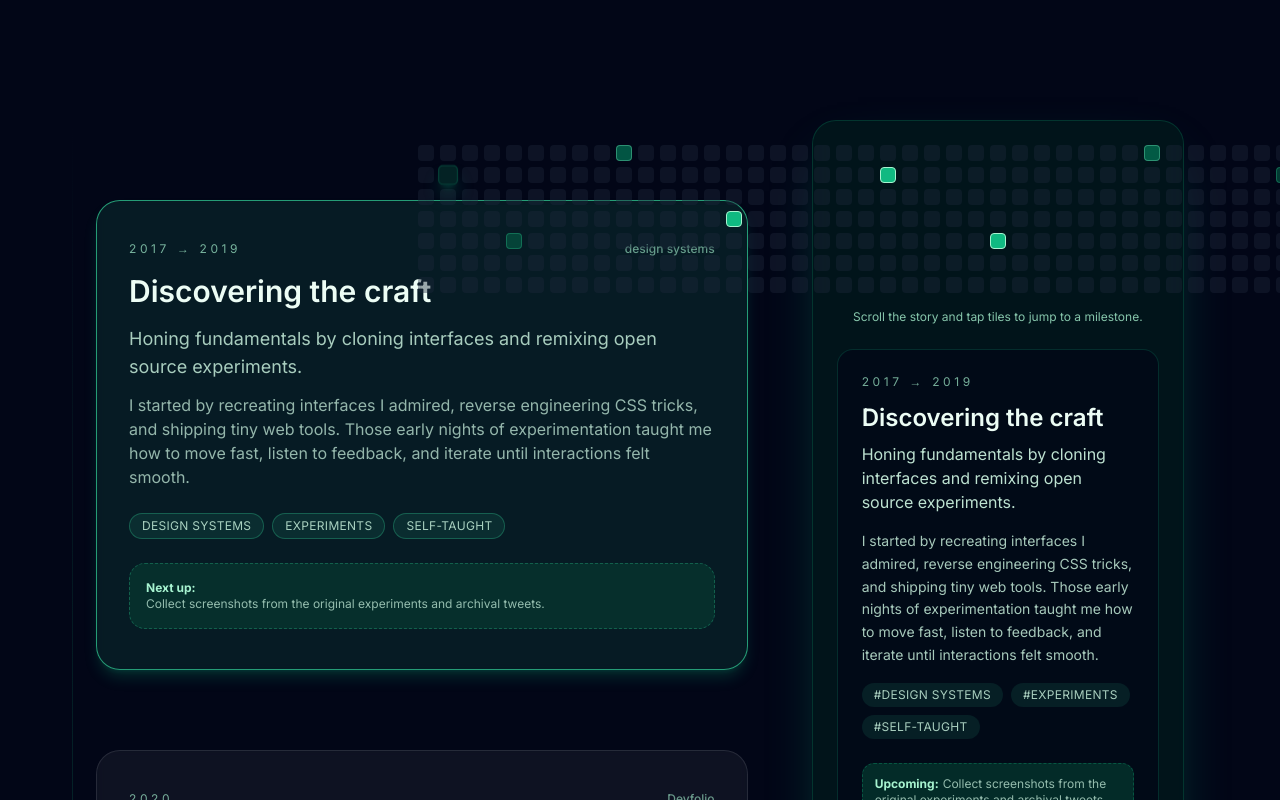
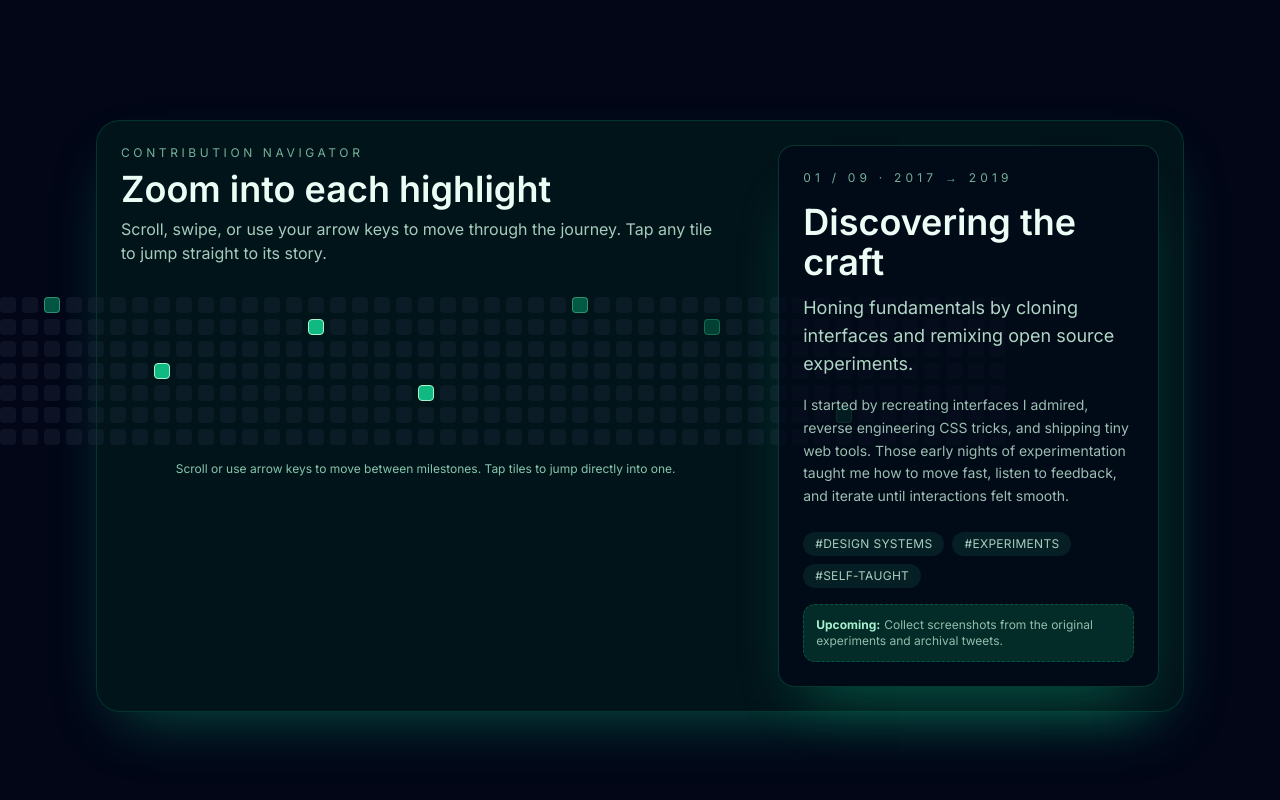
Before and after one commit to Markeljan/0xMarkeljan, a Next.js app: page / in a window 1280 px wide. Shown: the part 680-1480 px from the top of the page. Built offline with nearby package versions, Linux system fonts and the light colour scheme.

Commit message:
Refocus experience on scroll-driven highlight viewer

```diff
--- a/app/page.tsx
+++ b/app/page.tsx
@@ -29,7 +29,7 @@ export default function Home() {
             <span aria-hidden>↗</span>
           </a>
           <a
-            href="https://x.com/0xsoko"
+            href="https://x.com/soko_eth"
             target="_blank"
             rel="noopener noreferrer"
             className="inline-flex items-center gap-2 rounded-full border border-emerald-400/40 bg-transparent px-5 py-3 text-sm font-semibold text-emerald-100/80 transition hover:border-emerald-300 hover:text-emerald-200 focus-visible:outline focus-visible:outline-2 focus-visible:outline-offset-2 focus-visible:outline-emerald-200"
--- a/components/ContributionHeatmap.tsx
+++ b/components/ContributionHeatmap.tsx
@@ -58,7 +58,7 @@ export default function ContributionHeatmap({
         })}
       </div>
       <p className="text-xs text-emerald-200/80">
-        Scroll the story and tap tiles to jump to a milestone.
+        Scroll or use arrow keys to move between milestones. Tap tiles to jump directly into one.
       </p>
     </div>
   );
--- a/components/JourneyExperience.tsx
+++ b/components/JourneyExperience.tsx
@@ -1,6 +1,13 @@
 "use client";
 
-import { useCallback, useEffect, useMemo, useRef, useState } from "react";
+import {
+  useCallback,
+  useEffect,
+  useMemo,
+  useRef,
+  useState,
+} from "react";
+import type { TouchEvent, WheelEvent } from "react";
 import ContributionHeatmap from "./ContributionHeatmap";
 import { highlights as highlightData, type Highlight } from "@/data/highlights";
 
@@ -9,192 +16,189 @@ export default function JourneyExperience() {
     return [...highlightData].sort((a, b) => a.sequence - b.sequence);
   }, []);
 
-  const [activeId, setActiveId] = useState<string | null>(timeline[0]?.id ?? null);
-  const sectionRefs = useRef<Record<string, HTMLElement | null>>({});
-  const observerRef = useRef<IntersectionObserver | null>(null);
-  const manualSelectionRef = useRef(false);
-  const manualTimeoutRef = useRef<number | null>(null);
+  const [activeIndex, setActiveIndex] = useState(0);
+  const scrollLockRef = useRef(false);
+  const releaseTimeoutRef = useRef<number | null>(null);
+  const touchStartRef = useRef<number | null>(null);
 
-  const registerSection = useCallback(
-    (id: string) => (node: HTMLElement | null) => {
-      sectionRefs.current[id] = node;
-      if (node && observerRef.current) {
-        observerRef.current.observe(node);
+  const activeHighlight = timeline[activeIndex];
+
+  const releaseScroll = useCallback(() => {
+    if (releaseTimeoutRef.current) {
+      window.clearTimeout(releaseTimeoutRef.current);
+    }
+    releaseTimeoutRef.current = window.setTimeout(() => {
+      scrollLockRef.current = false;
+      releaseTimeoutRef.current = null;
+    }, 450);
+  }, []);
+
+  const stepThroughTimeline = useCallback(
+    (direction: "next" | "prev") => {
+      if (!timeline.length) return false;
+
+      let didChange = false;
+      setActiveIndex((prev) => {
+        const delta = direction === "next" ? 1 : -1;
+        const next = Math.min(Math.max(prev + delta, 0), timeline.length - 1);
+        if (next !== prev) {
+          didChange = true;
+        }
+        return next;
+      });
+
+      return didChange;
+    },
+    [timeline.length]
+  );
+
+  const focusHighlight = useCallback(
+    (id: string) => {
+      const index = timeline.findIndex((item) => item.id === id);
+      if (index !== -1) {
+        setActiveIndex(index);
       }
     },
-    []
+    [timeline]
   );
 
-  useEffect(() => {
-    const observer = new IntersectionObserver(
-      (entries) => {
-        if (manualSelectionRef.current) return;
+  const handleWheel = useCallback(
+    (event: WheelEvent<HTMLDivElement>) => {
+      if (scrollLockRef.current) return;
 
-        const visible = entries
-          .filter((entry) => entry.isIntersecting)
-          .sort((a, b) => b.intersectionRatio - a.intersectionRatio);
+      const magnitude = Math.abs(event.deltaY);
+      if (magnitude < 16) return;
 
-        const top = visible[0]?.target.getAttribute("data-highlight-id");
-        if (top) {
-          setActiveId((prev) => (prev === top ? prev : top));
+      const direction = event.deltaY > 0 ? "next" : "prev";
+      const changed = stepThroughTimeline(direction);
+
+      if (changed) {
+        scrollLockRef.current = true;
+        event.preventDefault();
+        releaseScroll();
       }
     },
-      {
-        threshold: [0.25, 0.5, 0.75],
-        rootMargin: "-35% 0px -45% 0px",
-      }
+    [releaseScroll, stepThroughTimeline]
   );
 
-    observerRef.current = observer;
+  const handleTouchStart = useCallback((event: TouchEvent<HTMLDivElement>) => {
+    if (event.touches.length !== 1) return;
+    touchStartRef.current = event.touches[0].clientY;
+  }, []);
 
-    timeline.forEach((highlight) => {
-      const node = sectionRefs.current[highlight.id];
-      if (node) observer.observe(node);
-    });
+  const handleTouchMove = useCallback(
+    (event: TouchEvent<HTMLDivElement>) => {
+      if (scrollLockRef.current) return;
+      if (event.touches.length !== 1) return;
+      if (touchStartRef.current === null) return;
 
-    return () => {
-      observer.disconnect();
-      observerRef.current = null;
-    };
-  }, [timeline]);
+      const currentY = event.touches[0].clientY;
+      const diff = touchStartRef.current - currentY;
+
+      if (Math.abs(diff) < 35) return;
+
+      const direction = diff > 0 ? "next" : "prev";
+      const changed = stepThroughTimeline(direction);
+
+      if (changed) {
+        scrollLockRef.current = true;
+        event.preventDefault();
+        touchStartRef.current = currentY;
+        releaseScroll();
+      }
+    },
+    [releaseScroll, stepThroughTimeline]
+  );
+
+  const handleTouchEnd = useCallback(() => {
+    touchStartRef.current = null;
+  }, []);
 
   useEffect(() => {
     return () => {
-      if (manualTimeoutRef.current) {
-        window.clearTimeout(manualTimeoutRef.current);
+      if (releaseTimeoutRef.current) {
+        window.clearTimeout(releaseTimeoutRef.current);
       }
     };
   }, []);
 
-  const activeHighlight = useMemo(() => {
-    return timeline.find((item) => item.id === activeId) ?? timeline[0];
-  }, [timeline, activeId]);
+  useEffect(() => {
+    const handleKeyDown = (event: KeyboardEvent) => {
+      if (event.key === "ArrowDown" || event.key === "ArrowRight") {
+        const changed = stepThroughTimeline("next");
+        if (changed) {
+          event.preventDefault();
+        }
+      } else if (event.key === "ArrowUp" || event.key === "ArrowLeft") {
+        const changed = stepThroughTimeline("prev");
+        if (changed) {
+          event.preventDefault();
+        }
+      }
+    };
 
-  const previewHighlight = useCallback((id: string) => {
-    setActiveId((prev) => (prev === id ? prev : id));
-  }, []);
-
-  const jumpToHighlight = useCallback((id: string) => {
-    manualSelectionRef.current = true;
-    setActiveId(id);
-
-    if (manualTimeoutRef.current) {
-      window.clearTimeout(manualTimeoutRef.current);
-    }
-
-    manualTimeoutRef.current = window.setTimeout(() => {
-      manualSelectionRef.current = false;
-    }, 800);
-
-    const target = sectionRefs.current[id];
-    if (target) {
-      target.scrollIntoView({ behavior: "smooth", block: "start" });
-    }
-  }, []);
+    window.addEventListener("keydown", handleKeyDown);
+    return () => window.removeEventListener("keydown", handleKeyDown);
+  }, [stepThroughTimeline]);
 
   return (
-    <section className="relative mt-16 flex flex-col gap-12 lg:mt-24 lg:grid lg:grid-cols-[minmax(0,2.1fr)_minmax(0,1.2fr)] lg:gap-16">
-      <div className="relative space-y-16 lg:space-y-20">
+    <section className="relative mt-16 rounded-3xl border border-emerald-500/20 bg-emerald-950/40 p-6 shadow-[0_25px_60px_-25px_rgba(16,185,129,0.45)] backdrop-blur lg:mt-24">
       <div
-          aria-hidden
-          className="absolute -left-6 top-0 hidden h-full w-px bg-gradient-to-b from-emerald-500/0 via-emerald-500/60 to-emerald-500/0 lg:block"
-        />
-        {timeline.map((highlight) => {
-          const isActive = activeHighlight?.id === highlight.id;
-
-          return (
-            <article
-              key={highlight.id}
-              ref={registerSection(highlight.id)}
-              data-highlight-id={highlight.id}
-              tabIndex={0}
-              onFocus={() => previewHighlight(highlight.id)}
-              onMouseEnter={() => previewHighlight(highlight.id)}
-              className={`scroll-mt-28 rounded-3xl border px-6 py-8 transition-all duration-300 ease-out backdrop-blur-sm sm:px-8 sm:py-10 ${
-                isActive
-                  ? "border-emerald-400/70 bg-emerald-400/10 shadow-lg shadow-emerald-500/20"
-                  : "border-white/10 bg-white/5 hover:border-emerald-400/40 hover:bg-emerald-400/5"
-              }`}
+        className="flex flex-col gap-10 lg:grid lg:grid-cols-[minmax(0,1.6fr)_minmax(0,1fr)] lg:gap-12"
+        onWheel={handleWheel}
+        onTouchStart={handleTouchStart}
+        onTouchMove={handleTouchMove}
+        onTouchEnd={handleTouchEnd}
+        role="presentation"
       >
-              <div className="flex items-center justify-between gap-4">
-                <span className="text-xs uppercase tracking-[0.3em] text-emerald-200/70">
-                  {highlight.period}
-                </span>
-                <span className="text-xs font-medium text-emerald-200/60">
-                  {highlight.tags[0]}
-                </span>
-              </div>
-              <h3 className="mt-4 text-2xl font-semibold text-emerald-50 sm:text-3xl">
-                {highlight.title}
-              </h3>
-              <p className="mt-4 text-base text-emerald-100/80 sm:text-lg">
-                {highlight.summary}
+        <div className="flex flex-col gap-8">
+          <header className="space-y-2">
+            <p className="text-xs uppercase tracking-[0.3em] text-emerald-200/70">Contribution navigator</p>
+            <h2 className="text-3xl font-semibold text-emerald-50 sm:text-4xl">Zoom into each highlight</h2>
+            <p className="text-sm text-emerald-100/80 sm:text-base">
+              Scroll, swipe, or use your arrow keys to move through the journey. Tap any tile to jump straight to its story.
             </p>
-              <p className="mt-3 text-sm text-emerald-100/70 sm:text-base">
-                {highlight.description}
-              </p>
-              <div className="mt-6 flex flex-wrap items-center gap-2">
-                {highlight.tags.map((tag) => (
-                  <span
-                    key={tag}
-                    className="rounded-full border border-emerald-400/30 bg-emerald-400/10 px-3 py-1 text-xs uppercase tracking-wide text-emerald-100/80"
-                  >
-                    {tag}
-                  </span>
-                ))}
-              </div>
-              {highlight.upcoming && (
-                <div className="mt-6 rounded-2xl border border-dashed border-emerald-400/30 bg-emerald-900/40 p-4 text-xs text-emerald-100/70">
-                  <strong className="block text-emerald-200">Next up:</strong>
-                  {highlight.upcoming}
-                </div>
-              )}
-              {highlight.cta && (
-                <a
-                  href={highlight.cta.href}
-                  target="_blank"
-                  rel="noopener noreferrer"
-                  className="mt-6 inline-flex items-center gap-2 rounded-full bg-emerald-400/90 px-4 py-2 text-sm font-semibold text-slate-950 transition hover:bg-emerald-300 focus-visible:outline focus-visible:outline-2 focus-visible:outline-offset-2 focus-visible:outline-emerald-200"
-                  onClick={(event) => event.stopPropagation()}
-                >
-                  {highlight.cta.label}
-                  <span aria-hidden>↗</span>
-                </a>
-              )}
-            </article>
-          );
-        })}
-      </div>
-
-      <aside className="relative flex flex-col gap-6 rounded-3xl border border-emerald-500/20 bg-emerald-950/40 p-6 shadow-[0_25px_60px_-25px_rgba(16,185,129,0.45)] backdrop-blur">
+          </header>
           <ContributionHeatmap
             highlights={timeline}
-          activeId={activeId}
-          onHover={previewHighlight}
-          onSelect={jumpToHighlight}
+            activeId={activeHighlight?.id ?? null}
+            onHover={focusHighlight}
+            onSelect={focusHighlight}
           />
-        <HighlightDetail highlight={activeHighlight} />
-      </aside>
+        </div>
+        <HighlightDetail
+          highlight={activeHighlight}
+          index={activeIndex}
+          total={timeline.length}
+        />
+      </div>
     </section>
   );
 }
 
 type HighlightDetailProps = {
   highlight: Highlight | undefined;
+  index: number;
+  total: number;
 };
 
-function HighlightDetail({ highlight }: HighlightDetailProps) {
+function HighlightDetail({ highlight, index, total }: HighlightDetailProps) {
   if (!highlight) return null;
 
+  const order = index + 1;
+
   return (
-    <div className="rounded-2xl border border-emerald-500/20 bg-slate-950/60 p-6 text-sm text-emerald-100/80">
-      <p className="text-xs uppercase tracking-[0.3em] text-emerald-200/70">
-        {highlight.period}
+    <aside className="flex h-full flex-col gap-6 rounded-2xl border border-emerald-500/25 bg-slate-950/60 p-6 text-sm text-emerald-100/80 shadow-[0_35px_60px_-30px_rgba(16,185,129,0.45)]">
+      <div>
+        <p className="text-xs uppercase tracking-[0.35em] text-emerald-200/70">
+          {order.toString().padStart(2, "0")} / {total.toString().padStart(2, "0")} · {highlight.period}
         </p>
-      <h4 className="mt-3 text-2xl font-semibold text-emerald-50">{highlight.title}</h4>
-      <p className="mt-2 text-base text-emerald-100/90">{highlight.summary}</p>
-      <p className="mt-4 leading-relaxed text-emerald-100/80">{highlight.description}</p>
-      <div className="mt-4 flex flex-wrap gap-2">
+        <h3 className="mt-4 text-3xl font-semibold text-emerald-50 sm:text-4xl">{highlight.title}</h3>
+        <p className="mt-3 text-base text-emerald-100/85 sm:text-lg">{highlight.summary}</p>
+        <p className="mt-4 leading-relaxed text-emerald-100/75">{highlight.description}</p>
+      </div>
+      <div className="mt-auto space-y-4">
+        <div className="flex flex-wrap gap-2">
           {highlight.tags.map((tag) => (
             <span
               key={tag}
@@ -205,7 +209,7 @@ function HighlightDetail({ highlight }: HighlightDetailProps) {
           ))}
         </div>
         {highlight.upcoming && (
-        <p className="mt-6 rounded-xl border border-dashed border-emerald-500/30 bg-emerald-900/50 p-3 text-xs text-emerald-100/70">
+          <p className="rounded-xl border border-dashed border-emerald-500/30 bg-emerald-900/50 p-3 text-xs text-emerald-100/70">
             <strong className="mr-1 text-emerald-200">Upcoming:</strong>
             {highlight.upcoming}
           </p>
@@ -215,12 +219,13 @@ function HighlightDetail({ highlight }: HighlightDetailProps) {
             href={highlight.cta.href}
             target="_blank"
             rel="noopener noreferrer"
-          className="mt-6 inline-flex items-center gap-2 rounded-full bg-emerald-400/80 px-4 py-2 text-sm font-semibold text-slate-950 transition hover:bg-emerald-300 focus-visible:outline focus-visible:outline-2 focus-visible:outline-offset-2 focus-visible:outline-emerald-200"
+            className="inline-flex items-center gap-2 rounded-full bg-emerald-400/85 px-4 py-2 text-sm font-semibold text-slate-950 transition hover:bg-emerald-300 focus-visible:outline focus-visible:outline-2 focus-visible:outline-offset-2 focus-visible:outline-emerald-200"
           >
             {highlight.cta.label}
             <span aria-hidden>↗</span>
           </a>
         )}
       </div>
+    </aside>
   );
 }
--- a/data/highlights.ts
+++ b/data/highlights.ts
@@ -173,7 +173,7 @@ export const highlights: Highlight[] = [
     intensity: 2,
     cta: {
       label: "Follow on X",
-      href: "https://x.com/0xsoko",
+      href: "https://x.com/soko_eth",
     },
     upcoming: "Embed rolling highlights from long-form threads and Spaces recordings.",
   },
```
Lines whose indentation alone changed are shown as unchanged.
